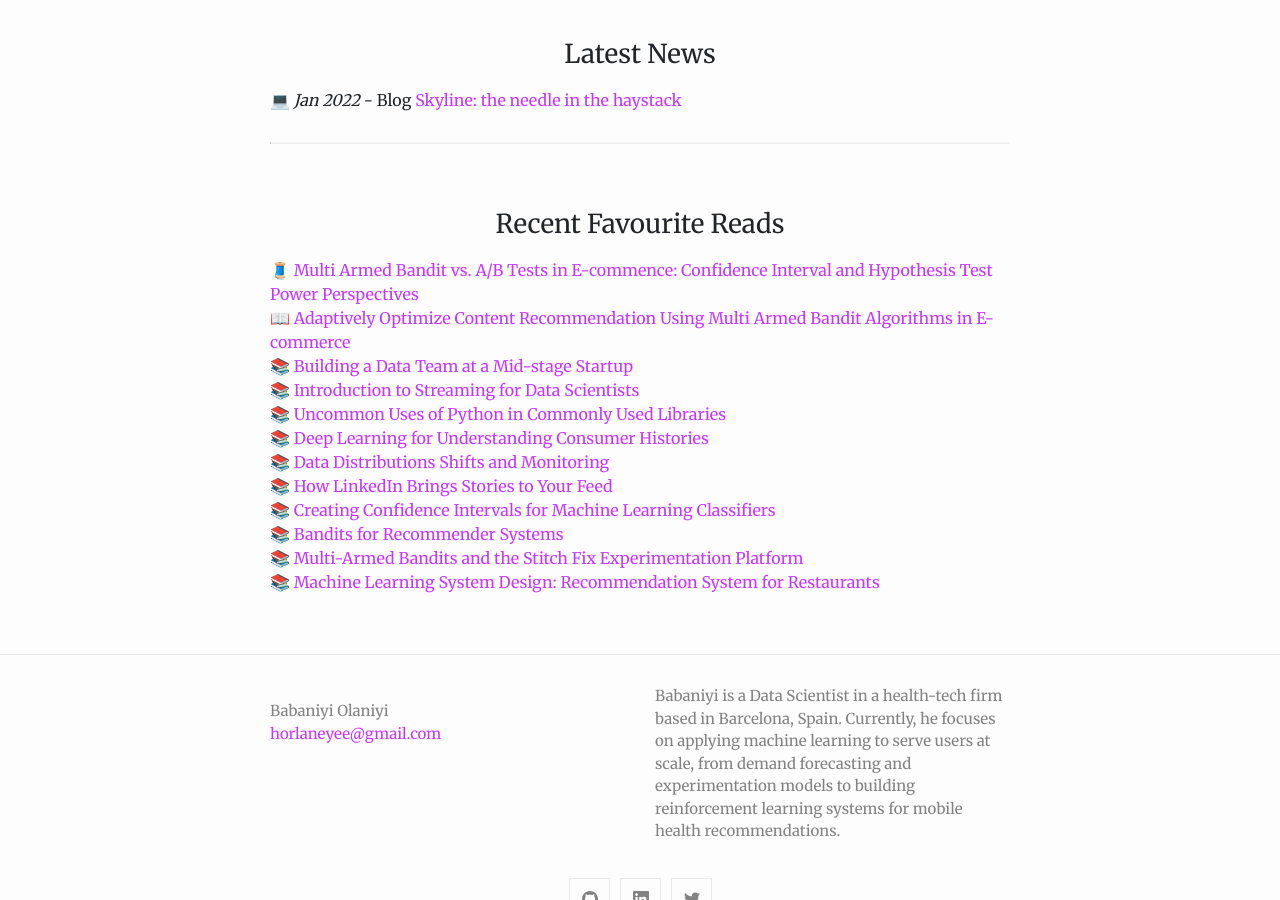
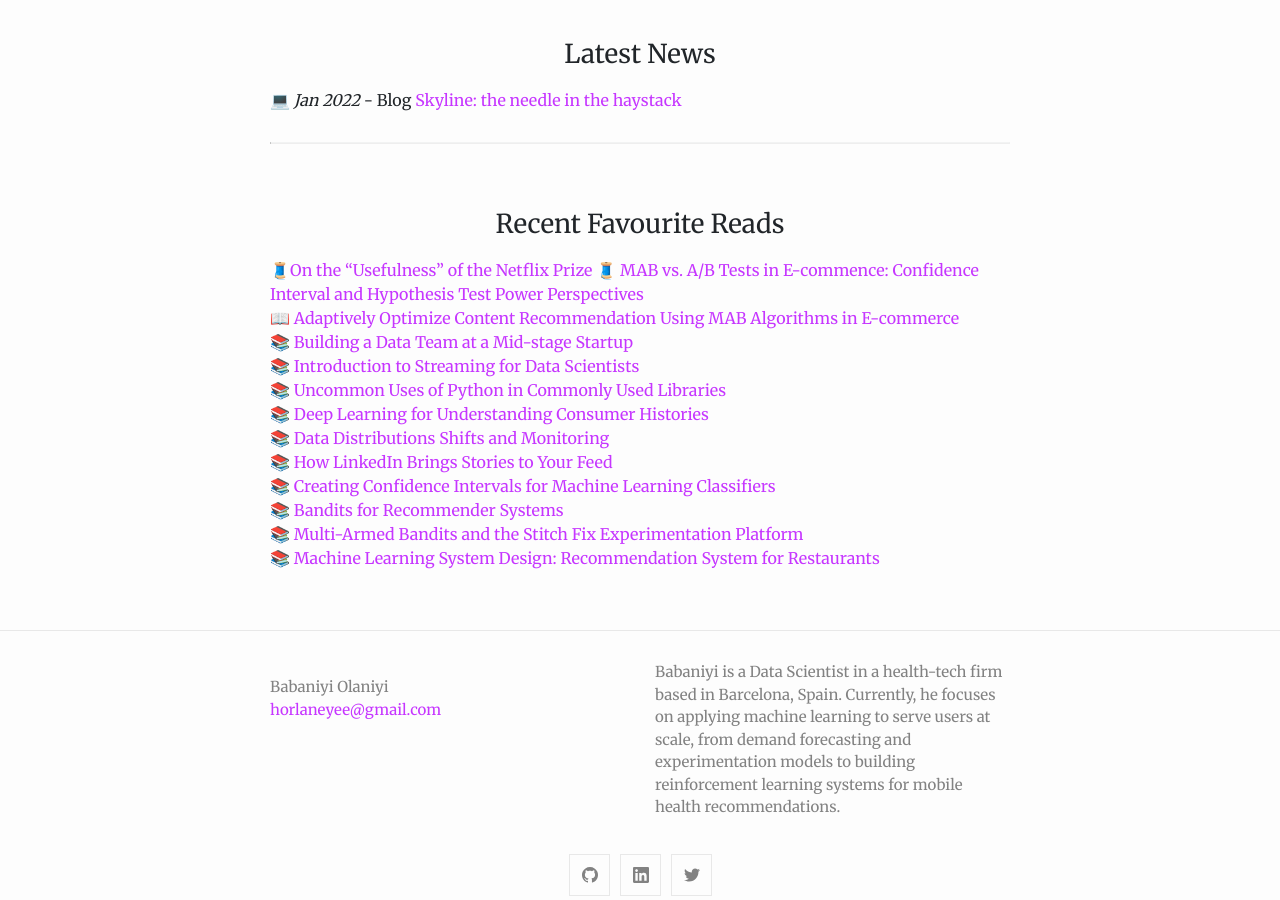
Before and after one commit to babaniyi/babaniyi.github.io, a Jekyll site: the page built from index.md, in a window 1280 px wide and 900 px high, scrolled down 654 px. Built offline with Jekyll 4.4.1, drawn with Linux system fonts in a browser that asks for light colours.

Commit message:
Update index.md

```diff
--- a/index.md
+++ b/index.md
@@ -37,8 +37,9 @@ You can reach out to me on &nbsp; &nbsp; &nbsp; [![twitter](/images/tweet_icon.p
 
 ***
 <center> <h3>Recent Favourite Reads</h3> </center>
-🧵 [Multi Armed Bandit vs. A/B Tests in E-commence: Confidence Interval and Hypothesis Test Power Perspectives](https://dl.acm.org/doi/pdf/10.1145/3534678.3539144)\
-📖 [Adaptively Optimize Content Recommendation Using Multi Armed Bandit Algorithms in E-commerce](https://oars-workshop.github.io/2021/xiang.pdf)\
+🧵[On the “Usefulness” of the Netflix Prize](https://amatriain.net/blog/on-the-usefulness-of-the-netflix-prize-403d360aaf2/)
+🧵 [MAB vs. A/B Tests in E-commence: Confidence Interval and Hypothesis Test Power Perspectives](https://dl.acm.org/doi/pdf/10.1145/3534678.3539144)\
+📖 [Adaptively Optimize Content Recommendation Using MAB Algorithms in E-commerce](https://oars-workshop.github.io/2021/xiang.pdf)\
 📚 [Building a Data Team at a Mid-stage Startup](https://erikbern.com/2021/07/07/the-data-team-a-short-story.html) \
 📚 [Introduction to Streaming for Data Scientists](https://huyenchip.com/2022/08/03/stream-processing-for-data-scientists.html) \
 📚 [Uncommon Uses of Python in Commonly Used Libraries](https://eugeneyan.com/writing/uncommon-python) \
```
